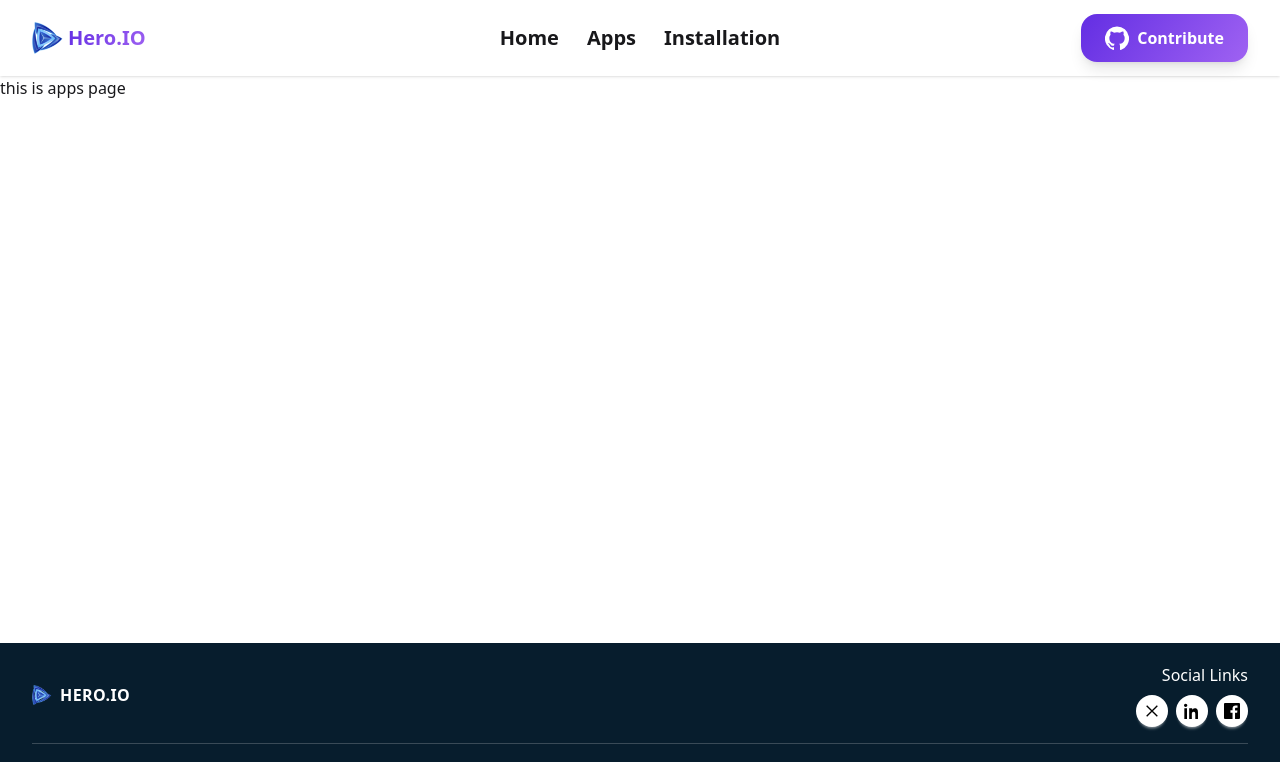
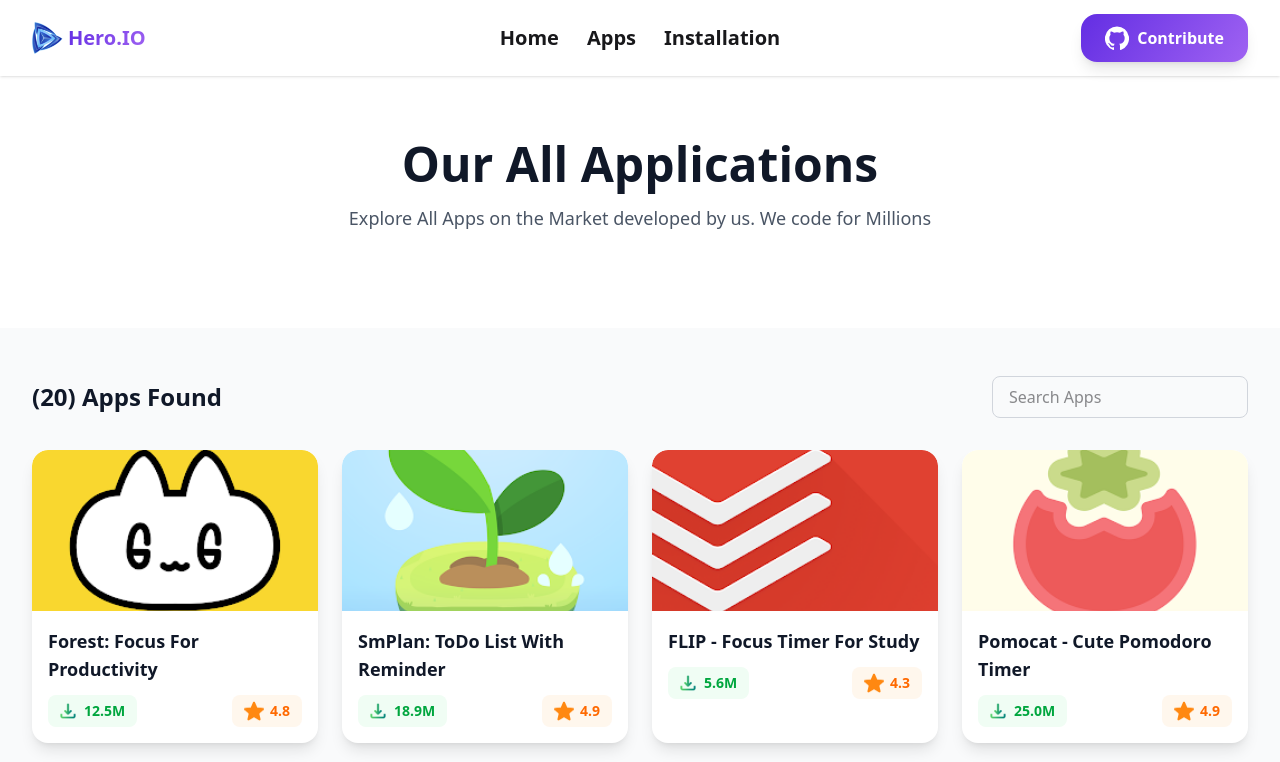
Before and after one commit to abrar-hossain20/hero-apps, a React (Vite) app: page /apps in a window 1280 px wide. Shown: the top 762 px of the page. Built offline with nearby package versions, Linux system fonts and the light colour scheme.

Commit message:
All apps page is created to show all apps

```diff
--- /dev/null
+++ b/src/Pages/AllApps.jsx
@@ -0,0 +1,118 @@
+import { useState } from "react";
+import useAppsData from "../Hooks/useAppsData";
+import Card from "../Components/Card";
+import demoApp1 from "../assets/demo-app1.webp";
+import demoApp2 from "../assets/demo-app2.webp";
+import demoApp3 from "../assets/demo-app3.webp";
+import demoApp4 from "../assets/demo-app4.webp";
+import demoApp5 from "../assets/demo-app5.webp";
+import demoApp6 from "../assets/demo-app6.webp";
+
+const AllApps = () => {
+  const { products, loading } = useAppsData();
+  const [searchTerm, setSearchTerm] = useState("");
+
+  // Image mapping
+  const imageMap = {
+    "/src/assets/demo-app1.webp": demoApp1,
+    "/src/assets/demo-app2.webp": demoApp2,
+    "/src/assets/demo-app3.webp": demoApp3,
+    "/src/assets/demo-app4.webp": demoApp4,
+    "/src/assets/demo-app5.webp": demoApp5,
+    "/src/assets/demo-app6.webp": demoApp6,
+  };
+
+  // Format downloads function
+  const formatDownloads = (downloads) => {
+    if (downloads >= 1000000) {
+      return `${(downloads / 1000000).toFixed(1)}M`;
+    }
+    return downloads;
+  };
+
+  // Map all apps with formatted data
+  const allApps = products.map((app) => ({
+    ...app,
+    image: imageMap[app.image] || demoApp1,
+    downloads: formatDownloads(app.downloads),
+  }));
+
+  // Filter apps based on search term
+  const filteredApps = allApps.filter((app) =>
+    app.title.toLowerCase().includes(searchTerm.toLowerCase())
+  );
+
+  if (loading) {
+    return (
+      <div className="min-h-screen flex items-center justify-center">
+        <div className="animate-spin rounded-full h-12 w-12 border-b-2 border-purple-600"></div>
+      </div>
+    );
+  }
+
+  return (
+    <div className="min-h-screen bg-gray-50">
+      {/* Header Section */}
+      <section className="bg-white pb-6 sm:py-16">
+        <div className="container mx-auto px-4 sm:px-6 lg:px-8">
+          <div className="text-center mb-8">
+            <h1 className="text-3xl sm:text-4xl lg:text-5xl font-bold text-gray-900 mb-4">
+              Our All Applications
+            </h1>
+            <p className="text-base sm:text-lg text-gray-600">
+              Explore All Apps on the Market developed by us. We code for
+              Millions
+            </p>
+          </div>
+        </div>
+      </section>
+
+      {/* Apps Section */}
+      <section className="py-8 sm:py-12">
+        <div className="container mx-auto px-4 sm:px-6 lg:px-8">
+          {/* Search and Count */}
+          <div className="flex flex-col sm:flex-row justify-between items-start sm:items-center gap-4 mb-8">
+            <h2 className="text-xl sm:text-2xl font-bold text-gray-900">
+              ({filteredApps.length}) Apps Found
+            </h2>
+
+            {/* Search Input */}
+            <div className="relative w-full sm:w-auto">
+              <input
+                type="text"
+                placeholder="Search Apps"
+                value={searchTerm}
+                onChange={(e) => setSearchTerm(e.target.value)}
+                className="w-full sm:w-64 px-4 py-2 border border-gray-300 rounded-lg focus:outline-none focus:ring-2 focus:ring-purple-500 focus:border-transparent"
+              />
+            </div>
+          </div>
+
+          {/* Apps Grid */}
+          {filteredApps.length > 0 ? (
+            <div className="grid grid-cols-1 sm:grid-cols-2 lg:grid-cols-3 xl:grid-cols-4 gap-6">
+              {filteredApps.map((app) => (
+                <Card
+                  key={app.id}
+                  id={app.id}
+                  title={app.title}
+                  image={app.image}
+                  downloads={app.downloads}
+                  rating={app.ratingAvg}
+                />
+              ))}
+            </div>
+          ) : (
+            <div className="text-center py-16">
+              <p className="text-xl text-gray-500">
+                No apps found matching "{searchTerm}"
+              </p>
+            </div>
+          )}
+        </div>
+      </section>
+    </div>
+  );
+};
+
+export default AllApps;
--- a/src/Pages/Apps.jsx
+++ /dev/null
@@ -1,11 +0,0 @@
-import React from 'react';
-
-const Apps = () => {
-    return (
-        <div>
-            this is apps page
-        </div>
-    );
-};
-
-export default Apps;
--- a/src/Routes/Routes.jsx
+++ b/src/Routes/Routes.jsx
@@ -1,10 +1,11 @@
 import { createBrowserRouter } from "react-router";
 import MainLayout from "../Layouts/MainLayout";
 import Home from "../Pages/Home";
-import Apps from "../Pages/Apps";
 import Installation from "../Pages/Installation";
 import ErrorPage from './../Pages/ErrorPage';
 import AppDetails from './../Pages/AppDetails';
+import AllApps from "../Pages/AllApps";
+
 
 const router = createBrowserRouter([
   {
@@ -15,7 +16,7 @@
       { index: true, Component: Home },
       {
         path: "/apps",
-        element: <Apps></Apps>,
+        element: <AllApps></AllApps>,
       },
       {
         path: "/apps/:id",
```
